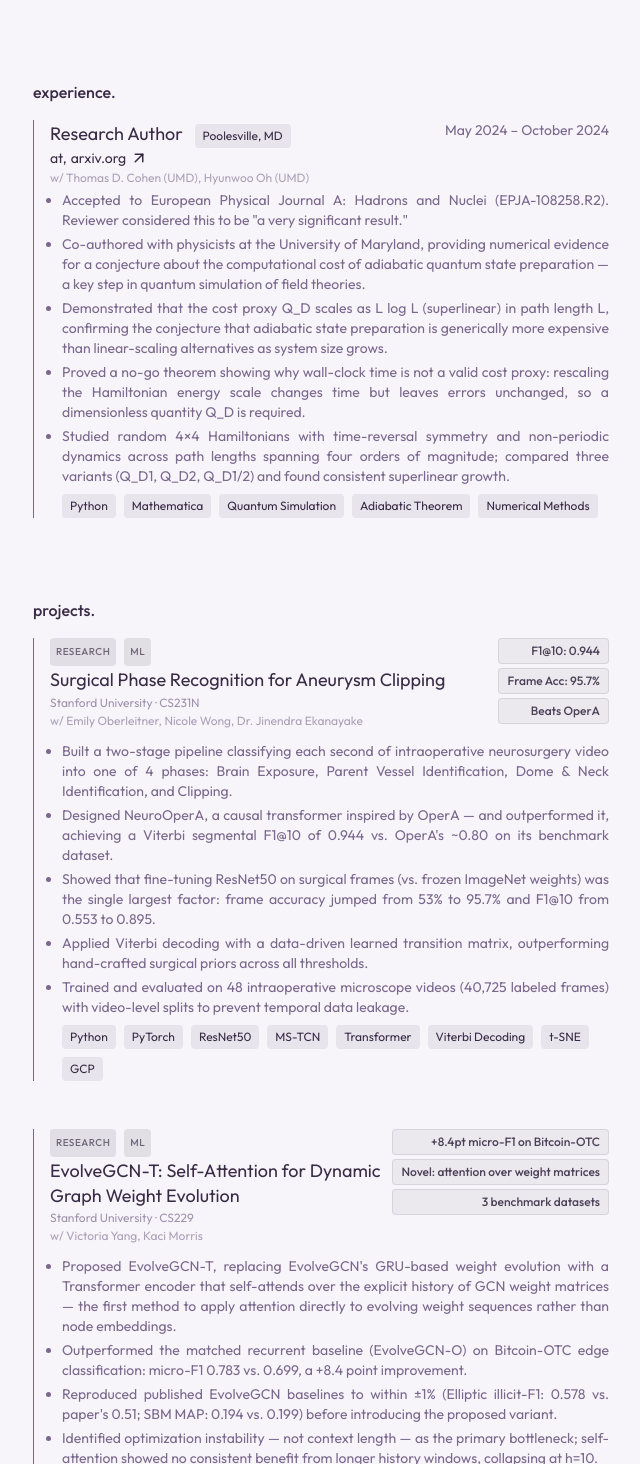
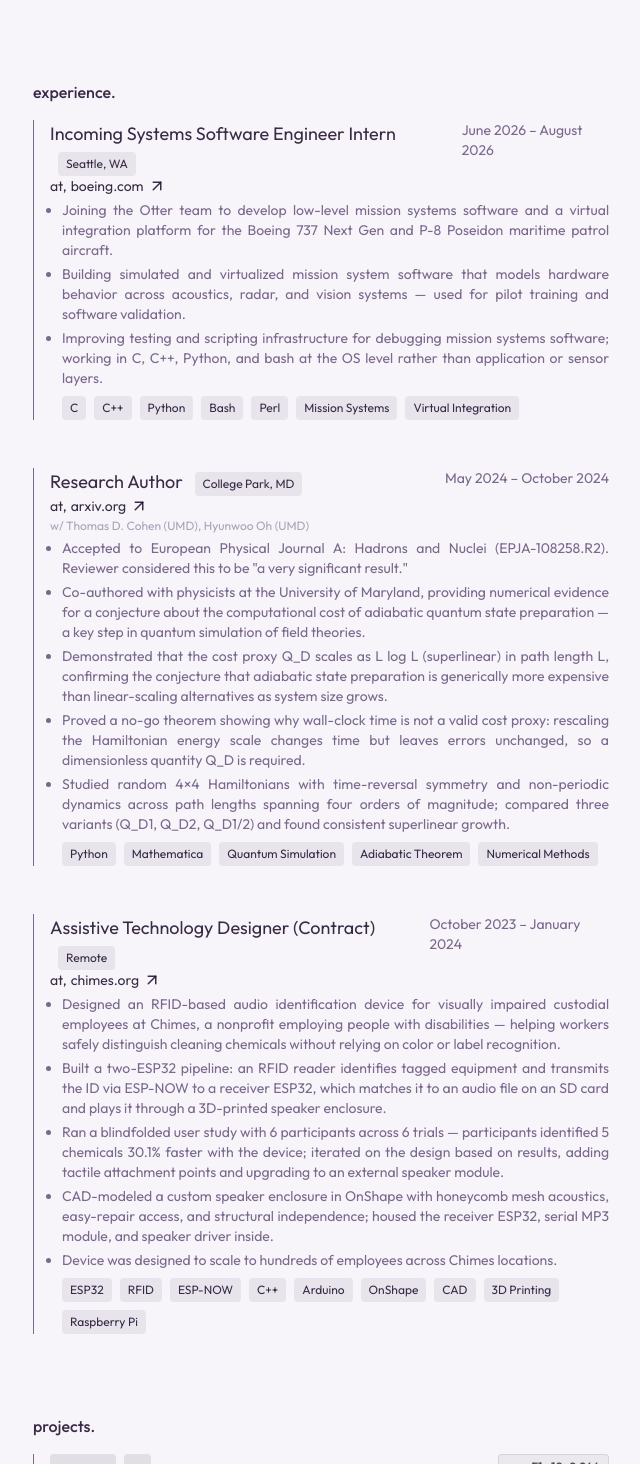
Before and after one commit to veronicawang1/veronica-portfolio, a Next.js app: page / in a window 1280 px wide. Shown: the part 606-2070 px from the top of the page, without its empty margins (319-959 px from the left). Built offline with nearby package versions, Linux system fonts and the light colour scheme.

Commit message:
add chimes experience

```diff
--- a/src/app/data.ts
+++ b/src/app/data.ts
@@ -43,10 +43,23 @@ export const DATA = {
   },
 
   EXPERIENCE: {
+    "Boeing": {
+      WEBSITE: "https://www.boeing.com",
+      POSITION: "Incoming Systems Software Engineer Intern",
+      LOCATION: "Seattle, WA",
+      DURATION: "June 2026 – August 2026",
+      DESCRIPTION: [
+        "Joining the Otter team to develop low-level mission systems software and a virtual integration platform for the Boeing 737 Next Gen and P-8 Poseidon maritime patrol aircraft.",
+        "Building simulated and virtualized mission system software that models hardware behavior across acoustics, radar, and vision systems — used for pilot training and software validation.",
+        "Improving testing and scripting infrastructure for debugging mission systems software; working in C, C++, Python, and bash at the OS level rather than application or sensor layers.",
+      ],
+      TECH_STACK: ["C", "C++", "Python", "Bash", "Perl", "Mission Systems", "Virtual Integration"],
+    },
+
     "Quantum Computing Research": {
       WEBSITE: "https://arxiv.org/abs/2412.08626",
       POSITION: "Research Author",
-      LOCATION: "Poolesville, MD",
+      LOCATION: "College Park, MD",
       DURATION: "May 2024 – October 2024",
       COLLABORATORS: ["Thomas D. Cohen (UMD)", "Hyunwoo Oh (UMD)"],
       DESCRIPTION: [
@@ -57,6 +70,21 @@ export const DATA = {
         "Studied random 4×4 Hamiltonians with time-reversal symmetry and non-periodic dynamics across path lengths spanning four orders of magnitude; compared three variants (Q_D1, Q_D2, Q_D1/2) and found consistent superlinear growth.",
       ],
       TECH_STACK: ["Python", "Mathematica", "Quantum Simulation", "Adiabatic Theorem", "Numerical Methods"],
+    },
+
+    "Chimes": {
+      WEBSITE: "https://www.chimes.org",
+      POSITION: "Assistive Technology Designer (Contract)",
+      LOCATION: "Remote",
+      DURATION: "October 2023 – January 2024",
+      DESCRIPTION: [
+        "Designed an RFID-based audio identification device for visually impaired custodial employees at Chimes, a nonprofit employing people with disabilities — helping workers safely distinguish cleaning chemicals without relying on color or label recognition.",
+        "Built a two-ESP32 pipeline: an RFID reader identifies tagged equipment and transmits the ID via ESP-NOW to a receiver ESP32, which matches it to an audio file on an SD card and plays it through a 3D-printed speaker enclosure.",
+        "Ran a blindfolded user study with 6 participants across 6 trials — participants identified 5 chemicals 30.1% faster with the device; iterated on the design based on results, adding tactile attachment points and upgrading to an external speaker module.",
+        "CAD-modeled a custom speaker enclosure in OnShape with honeycomb mesh acoustics, easy-repair access, and structural independence; housed the receiver ESP32, serial MP3 module, and speaker driver inside.",
+        "Device was designed to scale to hundreds of employees across Chimes locations.",
+      ],
+      TECH_STACK: ["ESP32", "RFID", "ESP-NOW", "C++", "Arduino", "OnShape", "CAD", "3D Printing", "Raspberry Pi"],
     },
   },
 
```
